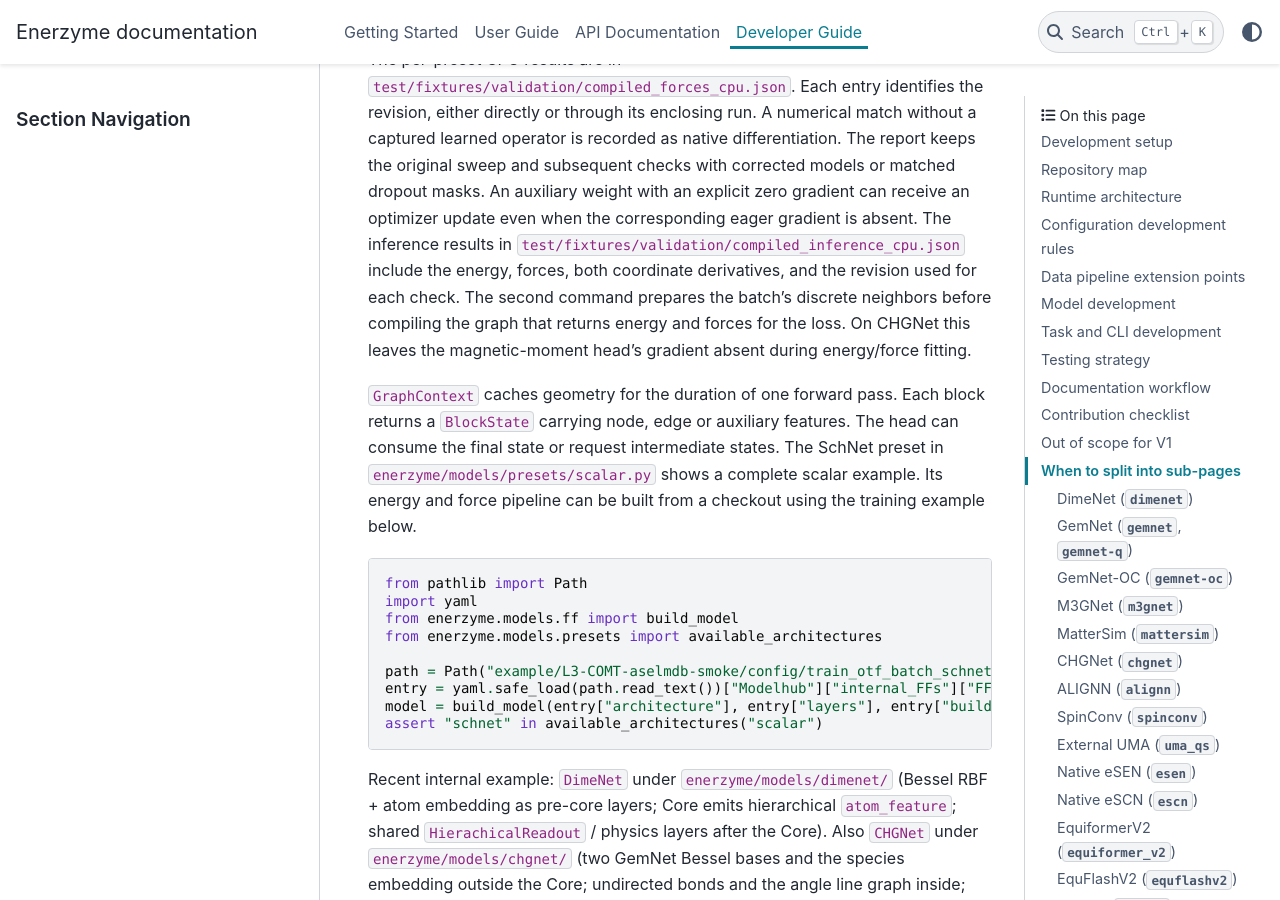
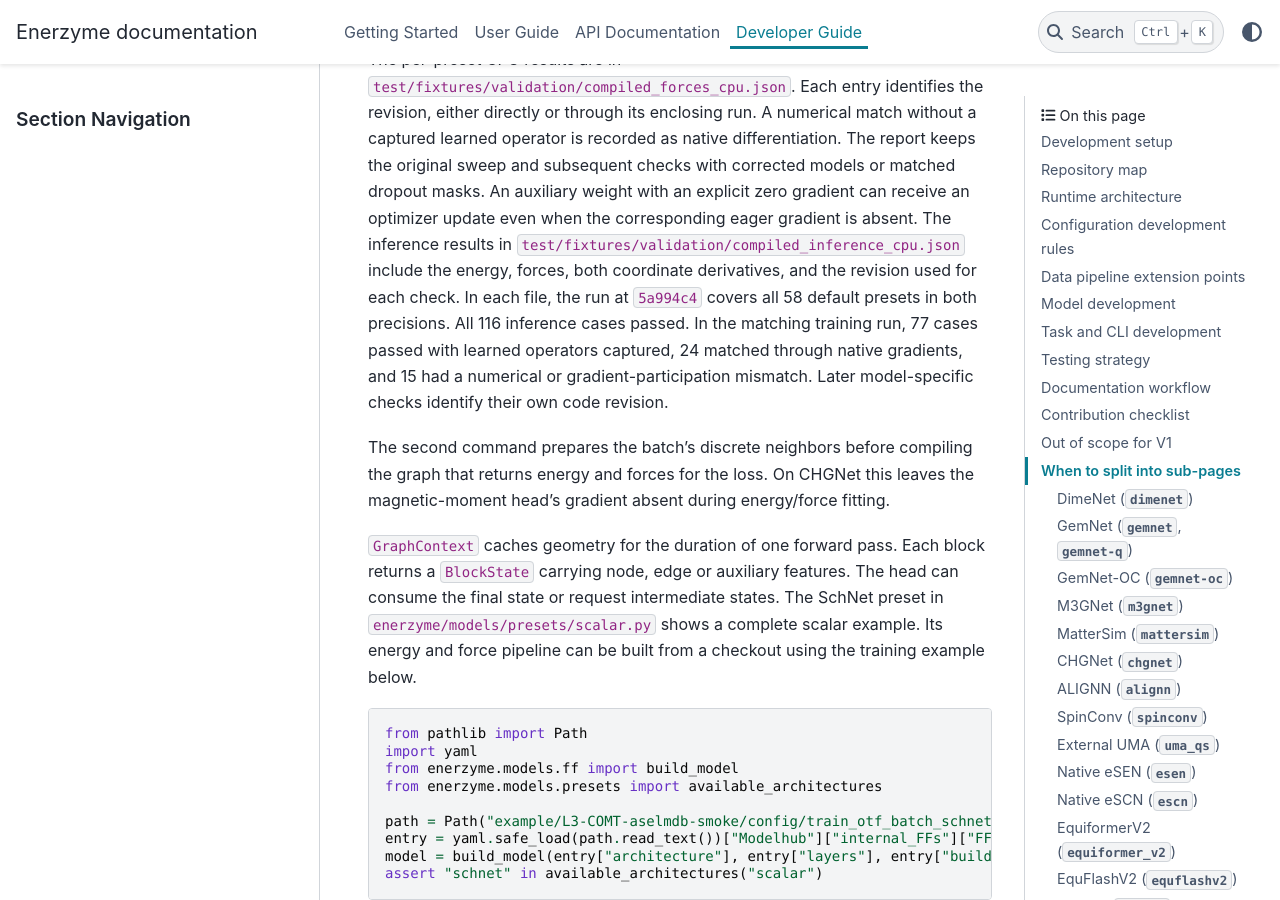
Before and after one commit to Benzoin96485/Enerzyme, a Sphinx documentation site: the page built from docs/developer_guide.rst, in a window 1280 px wide and 900 px high, scrolled down 7915 px. Built offline with Sphinx 7.4.7 and the PyData theme 0.15.4, drawn with Linux system fonts in a browser that asks for light colours.

Commit message:
Archive the full CPU force-training recheck and measured DimeNet kernel costs
Co-authored-by: Weiliang Luo <luowl7@mit.edu>

```diff
--- a/docs/developer_guide.rst
+++ b/docs/developer_guide.rst
@@ -287,6 +287,12 @@ gradient can receive an optimizer update even when the corresponding eager
 gradient is absent. The inference results in
 :code:`test/fixtures/validation/compiled_inference_cpu.json` include the energy,
 forces, both coordinate derivatives, and the revision used for each check.
+In each file, the run at :code:`5a994c4` covers all 58 default presets in
+both precisions. All 116 inference cases passed. In the matching training
+run, 77 cases passed with learned operators captured, 24 matched through
+native gradients, and 15 had a numerical or gradient-participation mismatch.
+Later model-specific checks identify their own code revision.
+
 The second command prepares the batch's discrete neighbors before compiling
 the graph that returns energy and forces for the loss. On CHGNet this leaves
 the magnetic-moment head's gradient absent during energy/force fitting.
```
Also changed, not shown: 1 other file.
